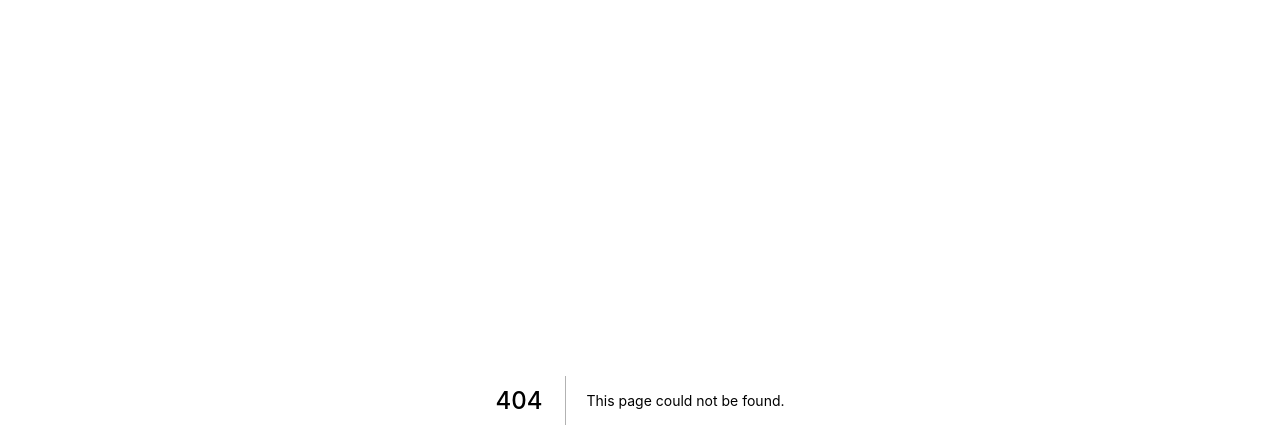
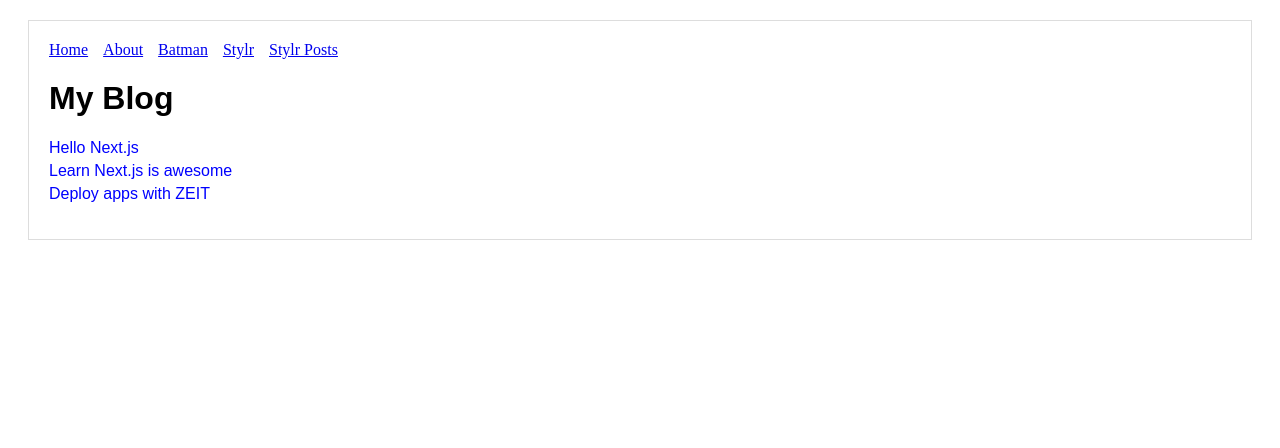
Before and after one commit to MathewT/hello-nextjs, a Next.js app: page /stylrposts in a window 1280 px wide. Before the commit this address had no page. Shown: the top 448 px of the page. Built offline with nearby package versions, Linux system fonts and the light colour scheme.

Commit message:
build and export
Signed-off-by: M Thomas <mathew.thomas@longdivision.com>

```diff
--- /dev/null
+++ b/next.config.js
@@ -0,0 +1,8 @@
+module.exports = {
+  exportTrailingSlash: true,
+  exportPathMap: function() {
+    return {
+      '/': { page: '/' }
+    };
+  }
+};
--- a/package.json
+++ b/package.json
@@ -7,7 +7,8 @@
     "test": "echo \"Error: no test specified\" && exit 1",
     "dev": "next",
     "build": "next build",
-    "start": "next start"
+    "start": "next start",
+    "export": "next export"
   },
  "dependencies": {
     "json-log": "3.0.1",
--- a/pages/components/header.js
+++ b/pages/components/header.js
@@ -18,6 +18,9 @@
     <Link href="/stylr">
       <a style={linkStyle}>Stylr</a>
     </Link>
+    <Link href="/stylrposts">
+      <a style={linkStyle}>Stylr Posts</a>
+    </Link>
   </div>
 );
 
--- /dev/null
+++ b/pages/stylrposts.js
@@ -0,0 +1,55 @@
+import Layout from './components/layout';
+import Link from 'next/link';
+
+function getPosts() {
+  return [
+    { id: 'hello-nextjs', title: 'Hello Next.js' },
+    { id: 'learn-nextjs', title: 'Learn Next.js is awesome' },
+    { id: 'deploy-nextjs', title: 'Deploy apps with ZEIT' }
+  ];
+}
+
+const PostLink = ({ post }) => (
+  <li>
+    <Link href="/p/[id]" as={`/p/${post.id}`}>
+      <a>{post.title}</a>
+    </Link>
+  </li>
+);
+
+export default function Blog() {
+  return (
+    <Layout>
+      <h1>My Blog</h1>
+      <ul>
+        {getPosts().map(post => (
+          <PostLink key={post.id} post={post} />
+        ))}
+      </ul>
+      <style jsx>{`
+        h1,
+        a {
+          font-family: 'Arial';
+        }
+
+        ul {
+          padding: 0;
+        }
+
+        li {
+          list-style: none;
+          margin: 5px 0;
+        }
+
+        a {
+          text-decoration: none;
+          color: blue;
+        }
+
+        a:hover {
+          opacity: 0.6;
+        }
+      `}</style>
+    </Layout>
+  );
+}
```
Also changed, not shown: 1 other file (tests, documents, lock files or other folders).
